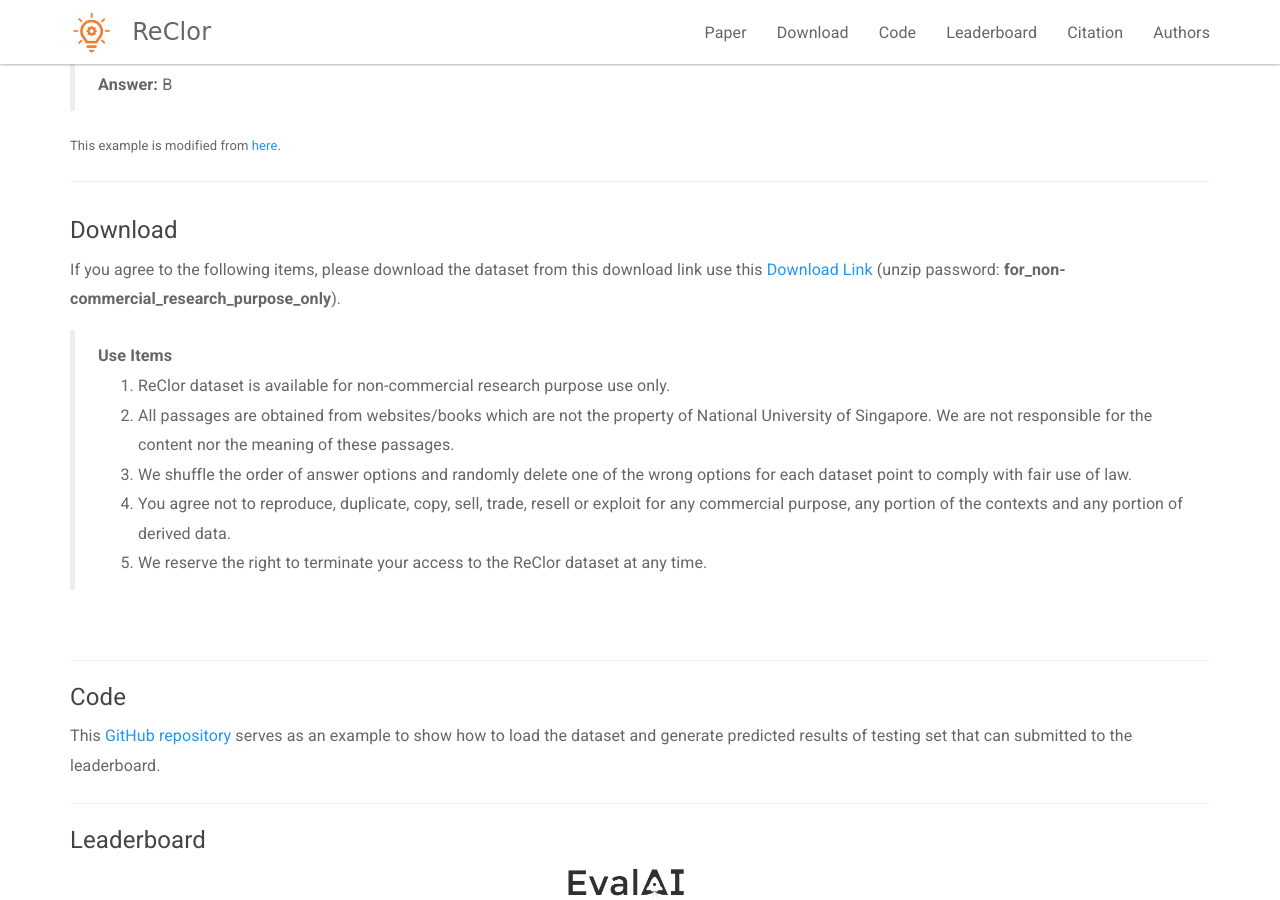
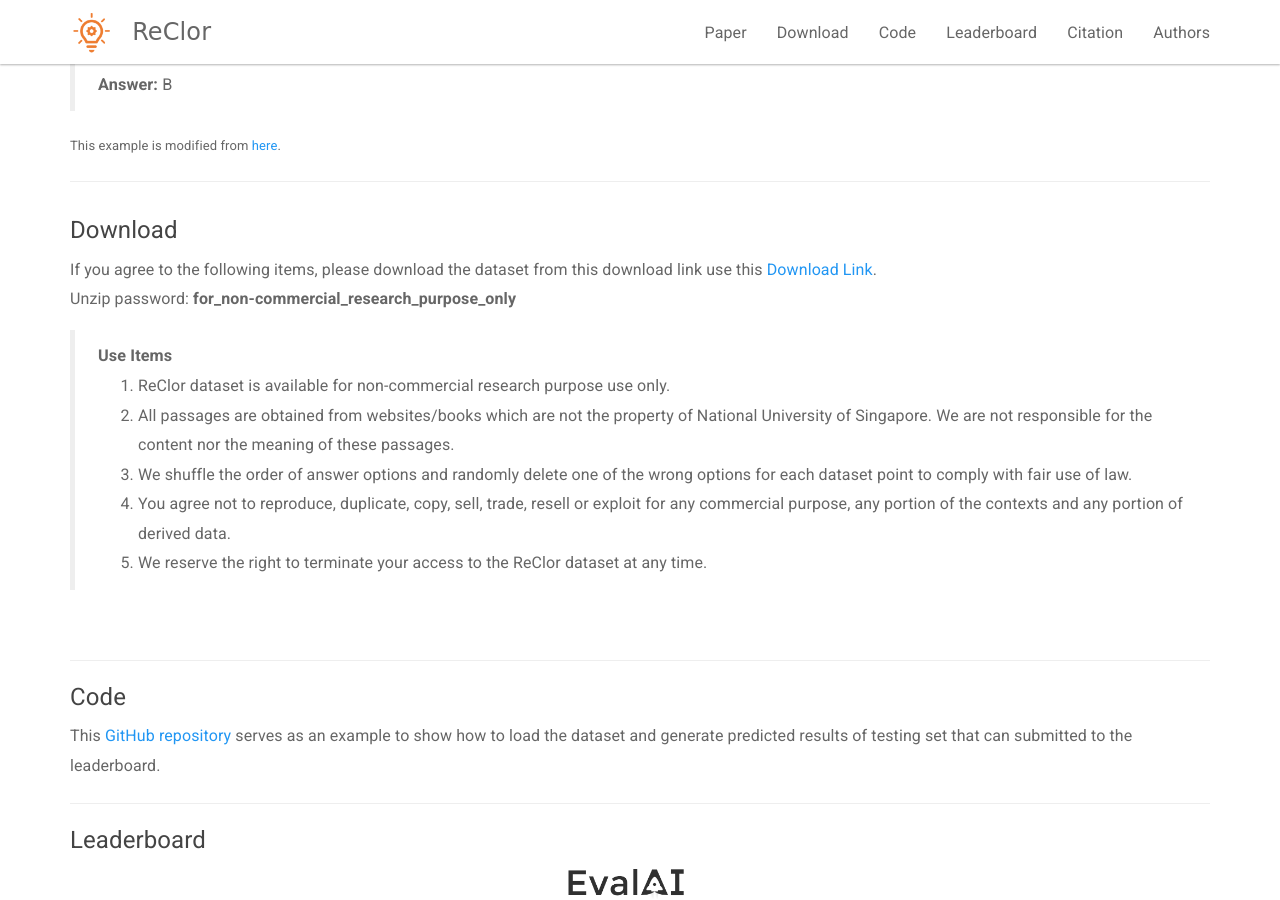
Before and after one commit to yuweihao/reclor, a Jekyll site: the page built from index.html, in a window 1280 px wide and 900 px high, scrolled down 885 px. Built offline with Jekyll 4.4.1, drawn with Linux system fonts in a browser that asks for light colours.

```diff
--- a/index.html
+++ b/index.html
@@ -44,7 +44,9 @@ layout: default
     <h4 class="header-light regular-pad">Download</h4>
     <p style="font-size: 16px;">
         If you agree to the following items, please download the dataset from this download link use this <a href="https://github.com/yuweihao/reclor/releases/download/v1/reclor_data.zip"
-        >Download Link</a> (unzip password: <strong>for_non-commercial_research_purpose_only</strong>).
+        >Download Link</a>.
+        <br>
+        Unzip password: <strong>for_non-commercial_research_purpose_only</strong>
     </p>
     <blockquote>
     <strong>Use Items</strong>
```
